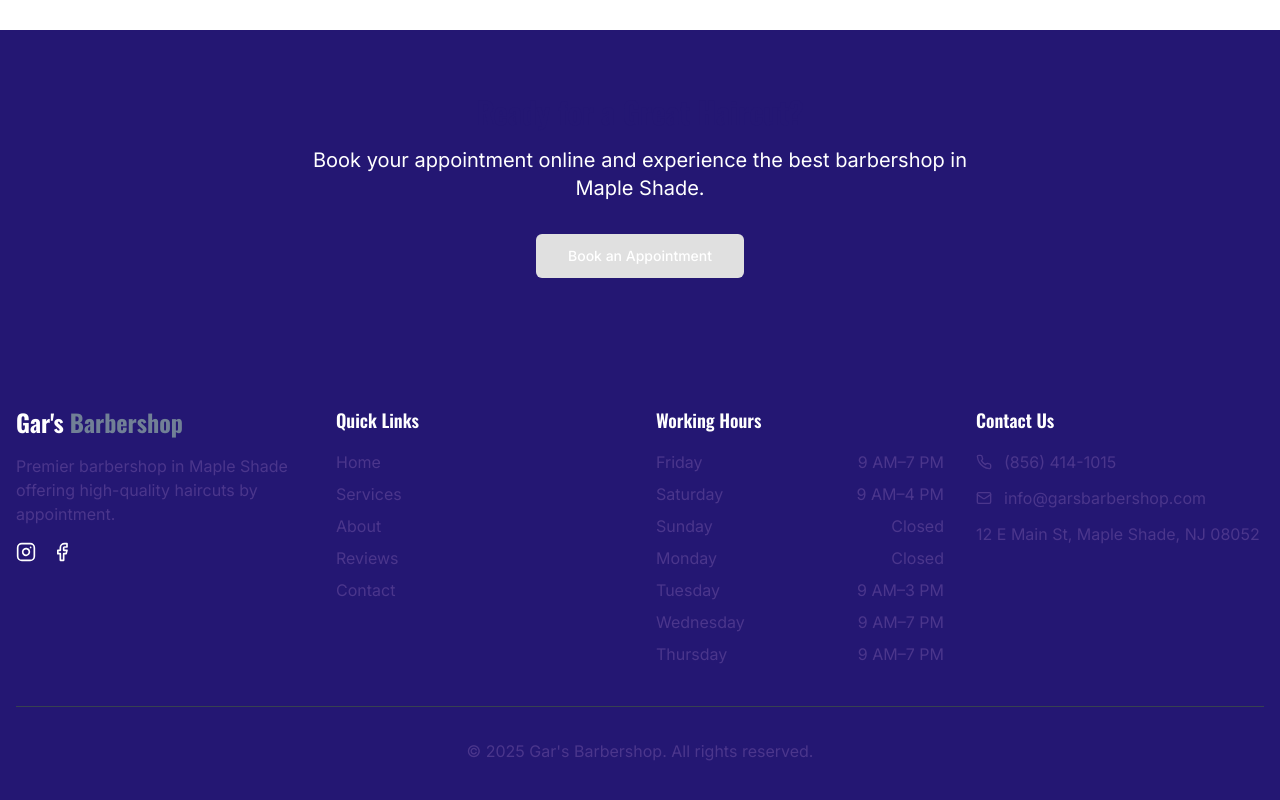
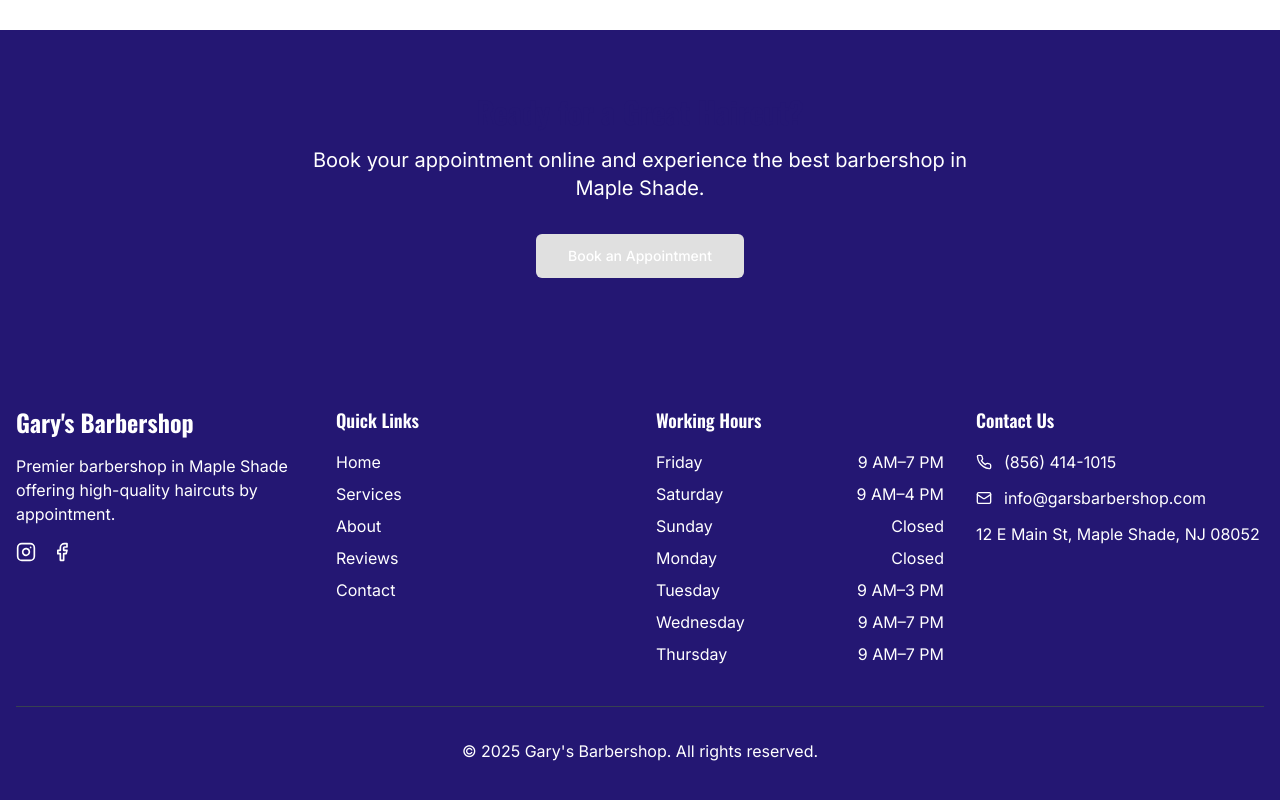
Before and after one commit to peymannaderi10/GarysBarbershopNJ.com, a React (Vite) app: page /services in a window 1280 px wide. Shown: the part 2124-2924 px from the top of the page. Built offline with nearby package versions, Linux system fonts and the light colour scheme.

Commit message:
update footer

```diff
--- a/src/components/Footer.tsx
+++ b/src/components/Footer.tsx
@@ -1,4 +1,3 @@
-
 import { Link } from "react-router-dom";
 import { Phone, Mail, Instagram, Facebook } from "lucide-react";
 
@@ -13,10 +12,10 @@ const Footer = () => {
           <div className="col-span-1 md:col-span-1 lg:col-span-1">
             <Link to="/" className="flex items-center mb-4">
               <h1 className="font-heading text-2xl font-bold text-white">
-                Gar's <span className="text-barber-accent">Barbershop</span>
+                Gary's Barbershop
               </h1>
             </Link>
-            <p className="text-barber-secondary mb-4">
+            <p className="text-white mb-4">
               Premier barbershop in Maple Shade offering high-quality haircuts by appointment.
             </p>
             <div className="flex space-x-4">
@@ -36,27 +35,27 @@ const Footer = () => {
             <h3 className="text-lg font-semibold mb-4 text-white">Quick Links</h3>
             <ul className="space-y-2">
               <li>
-                <Link to="/" className="text-barber-secondary hover:text-barber-accent transition-colors">
+                <Link to="/" className="text-white hover:text-barber-accent transition-colors">
                   Home
                 </Link>
               </li>
               <li>
-                <Link to="/services" className="text-barber-secondary hover:text-barber-accent transition-colors">
+                <Link to="/services" className="text-white hover:text-barber-accent transition-colors">
                   Services
                 </Link>
               </li>
               <li>
-                <Link to="/about" className="text-barber-secondary hover:text-barber-accent transition-colors">
+                <Link to="/about" className="text-white hover:text-barber-accent transition-colors">
                   About
                 </Link>
               </li>
               <li>
-                <Link to="/reviews" className="text-barber-secondary hover:text-barber-accent transition-colors">
+                <Link to="/reviews" className="text-white hover:text-barber-accent transition-colors">
                   Reviews
                 </Link>
               </li>
               <li>
-                <Link to="/contact" className="text-barber-secondary hover:text-barber-accent transition-colors">
+                <Link to="/contact" className="text-white hover:text-barber-accent transition-colors">
                   Contact
                 </Link>
               </li>
@@ -67,31 +66,31 @@ const Footer = () => {
           <div className="col-span-1">
             <h3 className="text-lg font-semibold mb-4 text-white">Working Hours</h3>
             <ul className="space-y-2">
-              <li className="flex justify-between text-barber-secondary">
+              <li className="flex justify-between text-white">
                 <span>Friday</span>
                 <span>9 AM–7 PM</span>
               </li>
-              <li className="flex justify-between text-barber-secondary">
+              <li className="flex justify-between text-white">
                 <span>Saturday</span>
                 <span>9 AM–4 PM</span>
               </li>
-              <li className="flex justify-between text-barber-secondary">
+              <li className="flex justify-between text-white">
                 <span>Sunday</span>
                 <span>Closed</span>
               </li>
-              <li className="flex justify-between text-barber-secondary">
+              <li className="flex justify-between text-white">
                 <span>Monday</span>
                 <span>Closed</span>
               </li>
-              <li className="flex justify-between text-barber-secondary">
+              <li className="flex justify-between text-white">
                 <span>Tuesday</span>
                 <span>9 AM–3 PM</span>
               </li>
-              <li className="flex justify-between text-barber-secondary">
+              <li className="flex justify-between text-white">
                 <span>Wednesday</span>
                 <span>9 AM–7 PM</span>
               </li>
-              <li className="flex justify-between text-barber-secondary">
+              <li className="flex justify-between text-white">
                 <span>Thursday</span>
                 <span>9 AM–7 PM</span>
               </li>
@@ -102,23 +101,23 @@ const Footer = () => {
           <div className="col-span-1">
             <h3 className="text-lg font-semibold mb-4 text-white">Contact Us</h3>
             <div className="space-y-3">
-              <p className="flex items-start space-x-3 text-barber-secondary">
+              <p className="flex items-start space-x-3 text-white">
                 <span className="mt-1"><Phone size={16} /></span>
                 <span>(856) 414-1015</span>
               </p>
-              <p className="flex items-start space-x-3 text-barber-secondary">
+              <p className="flex items-start space-x-3 text-white">
                 <span className="mt-1"><Mail size={16} /></span>
                 <span>info@garsbarbershop.com</span>
               </p>
-              <p className="text-barber-secondary">
+              <p className="text-white">
                 12 E Main St, Maple Shade, NJ 08052
               </p>
             </div>
           </div>
         </div>
 
-        <div className="border-t border-gray-700 mt-10 pt-8 text-center text-barber-secondary">
-          <p>&copy; {currentYear} Gar's Barbershop. All rights reserved.</p>
+        <div className="border-t border-gray-700 mt-10 pt-8 text-center text-white">
+          <p>&copy; {currentYear} Gary's Barbershop. All rights reserved.</p>
         </div>
       </div>
     </footer>
--- a/src/pages/Services.tsx
+++ b/src/pages/Services.tsx
@@ -278,7 +278,6 @@ const Services = () => {
                   <li>Cash</li>
                   <li>Credit/Debit Cards</li>
                   <li>Mobile Payment Apps</li>
-                  <li>Gift Certificates Available</li>
                 </ul>
               </div>
             </div>
```
